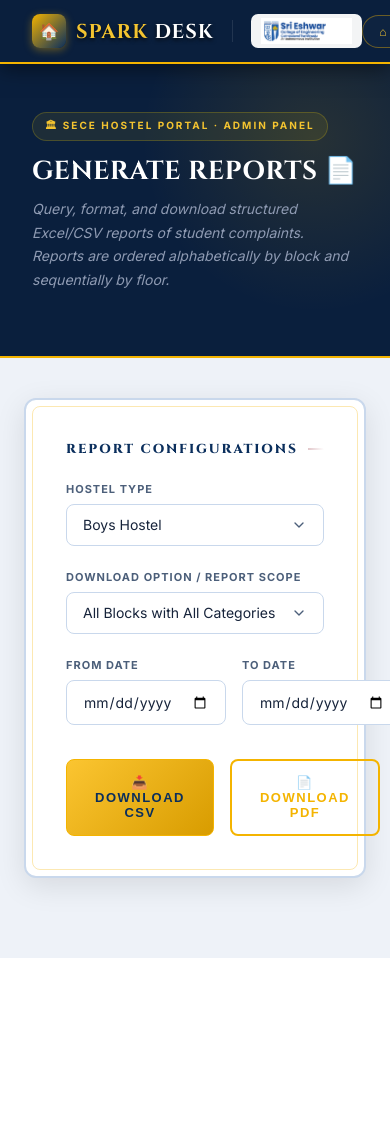
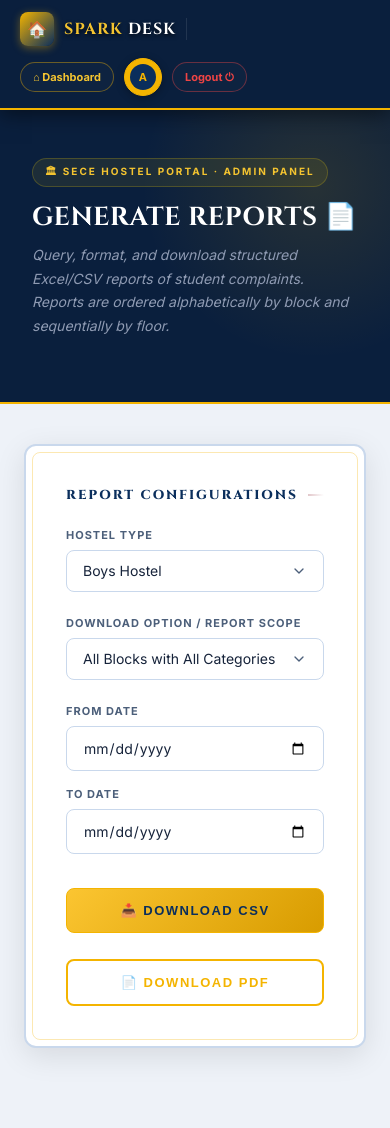
Before and after one commit to Ragul-20/Spark_desk, a Flask app: page /admin/reports in a window 390 px wide. Before the commit the page ends 958 px from the top, so only its background shows below. Run offline with Flask 3, Linux system fonts and the light colour scheme; the visitor is signed in with stand-in values (Sample User, id 1).

Commit message:
Enhance responsiveness for mobile views
Added responsive styles for navbar and buttons.

```diff
--- a/templates/reports.html
+++ b/templates/reports.html
@@ -51,6 +51,28 @@
     .nb-link.active { background: var(--gold); border-color: var(--gold); color: #0A2E5C; }
     .nb-link.logout { border-color: rgba(239, 68, 68, 0.4); color: #ef4444; }
     .nb-link.logout:hover { background: rgba(239, 68, 68, 0.1); border-color: #ef4444; }
+
+    @media (max-width: 768px) {
+      .navbar { flex-wrap: wrap; height: auto; min-height: 64px; row-gap: 12px; padding: 12px 20px; }
+      .nb-left, .nb-right { flex-wrap: wrap; row-gap: 10px; column-gap: 10px; }
+      .nb-right { width: 100%; justify-content: flex-start; }
+      .nb-logo-wrap { display: none; }
+      .user-chip { max-width: 160px; }
+      .hero { padding: 32px 20px 48px; }
+      .page-wrap { padding: 32px 16px 60px; }
+      .card { padding: 24px 20px; }
+      .date-row, .btn-row { flex-wrap: wrap; }
+      .date-row > .field, .btn-row > button { flex: 1 1 100%; }
+    }
+
+    @media (max-width: 480px) {
+      .nb-name { font-size: 16px; }
+      .nb-link { padding: 7px 12px; font-size: 11px; }
+      .admin-badge { display: none; }
+      .user-chip span { display: none; }
+      .user-chip { max-width: none; padding: 5px; }
+    }
+
 
     /* HERO */
     .hero { position: relative; background: radial-gradient(circle at 80% 20%, #0A1F3D 0%, #0A1F3D 100%); border-bottom: 2px solid var(--gold); color: white; padding: 48px 32px 64px; text-align: left; overflow: hidden; }
@@ -153,7 +175,7 @@
         </div>
 
         <!-- Date Filters -->
-        <div style="display: flex; gap: 16px; margin-bottom: 24px;">
+        <div class="date-row" style="display: flex; gap: 16px; margin-bottom: 24px;">
           <div class="field" style="flex: 1; margin-bottom: 0;">
             <label for="from_date">From Date</label>
             <input type="date" name="from_date" id="from_date">
@@ -187,7 +209,7 @@
         </div>
 
         <!-- Download Actions -->
-        <div style="display: flex; gap: 16px; margin-top: 10px;">
+        <div class="btn-row" style="display: flex; gap: 16px; margin-top: 10px;">
           <button type="submit" formaction="/admin/reports/download" class="btn-download" style="flex: 1;">
             📥 Download CSV
           </button>
```
